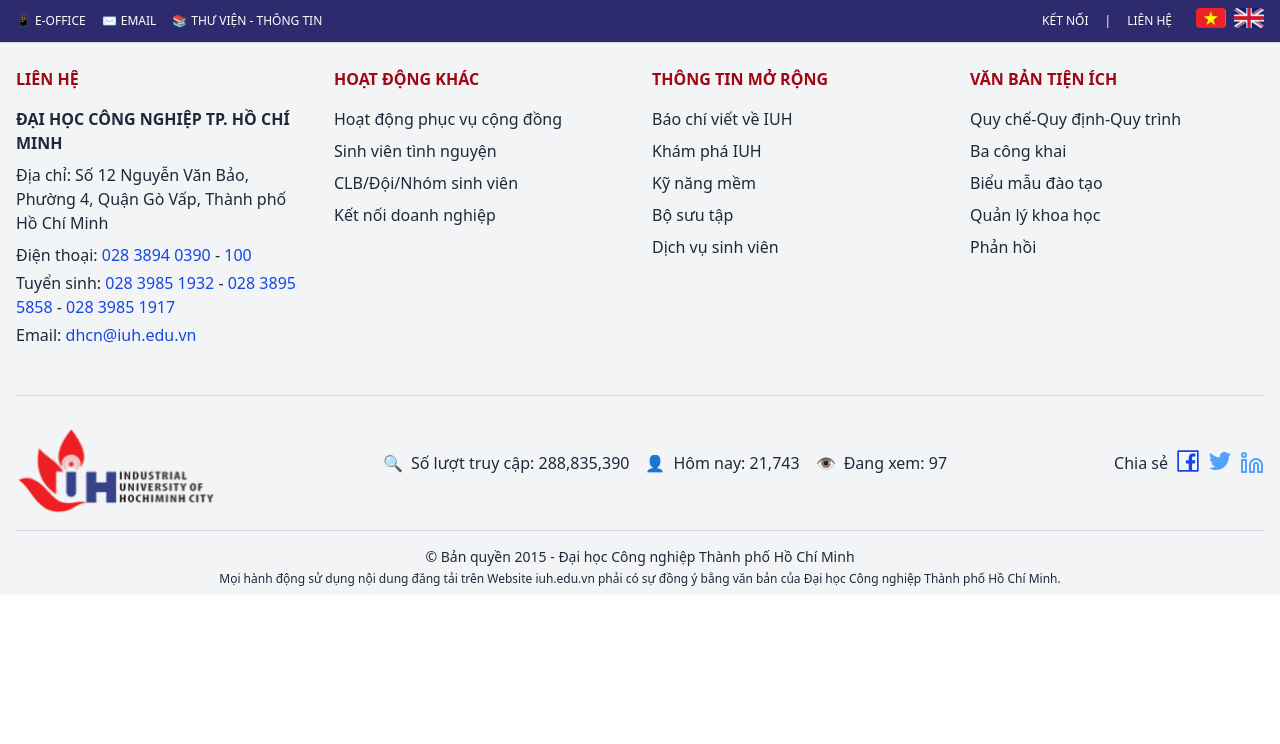
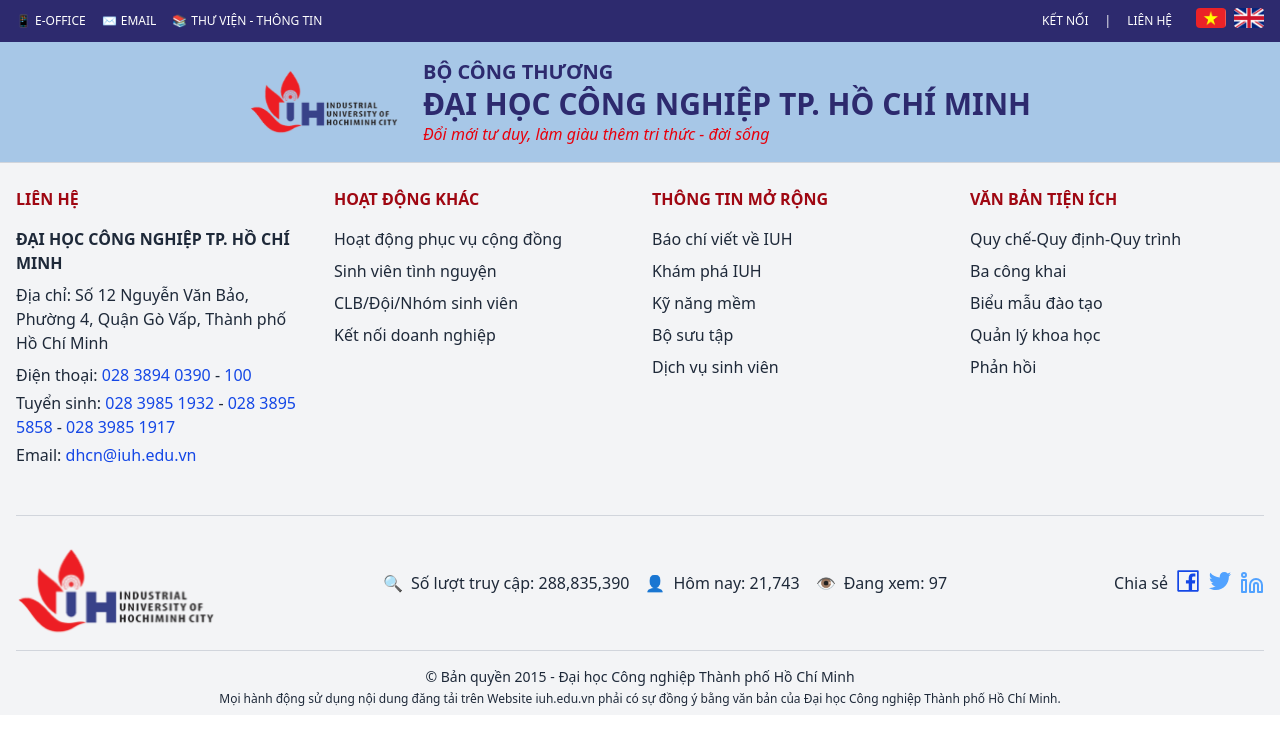
Before and after one commit to luhongphucdai2004/luhongphucdai_22715491_Reactjs_KTTH, a React (Vite) app: page / in a window 1280 px wide. Shown: the top 744 px of the page. Built offline with nearby package versions, Linux system fonts and the light colour scheme.

Commit message:
Commit 4: update Header

```diff
--- a/src/App.jsx
+++ b/src/App.jsx
@@ -1,6 +1,6 @@
-
 import "./App.css";
 import Footer from "./components/Footer";
+import { Header } from "./components/Header";
 import { TopBar } from "./components/TopBar";
 
 function App() {
@@ -8,6 +8,7 @@
     <div className="w-full">
       <TopBar className="w-full" />
       <div className="max-w-7xl mx-auto flex flex-col">
+        <Header />
         <Footer />
       </div>
     </div>
--- /dev/null
+++ b/src/components/Header.jsx
@@ -0,0 +1,25 @@
+import { Image } from "antd"
+
+export const Header = () => {
+    return (
+        <div className="bg-[#a7c7e7] py-4">
+        <div className="container mx-auto flex flex-col md:flex-row items-center justify-center">
+          <div className="flex-shrink-0 mb-4 md:mb-0 md:mr-6">
+            <img
+              src={'logo.png'}
+              alt="University Logo"
+              width={150}
+              height={100}
+              className="h-auto"
+            />
+          </div>
+          <div className="text-center md:text-left">
+            <h2 className="text-[#2d2a6e] text-xl font-bold">BỘ CÔNG THƯƠNG</h2>
+            <h1 className="text-[#2d2a6e] text-3xl font-bold">ĐẠI HỌC CÔNG NGHIỆP TP. HỒ CHÍ MINH</h1>
+            <p className="text-red-600 italic">Đổi mới tư duy, làm giàu thêm tri thức - đời sống</p>
+          </div>
+        </div>
+      </div>
+
+    )
+}
```
Also changed, not shown: minhchung/commit4.png (added).
